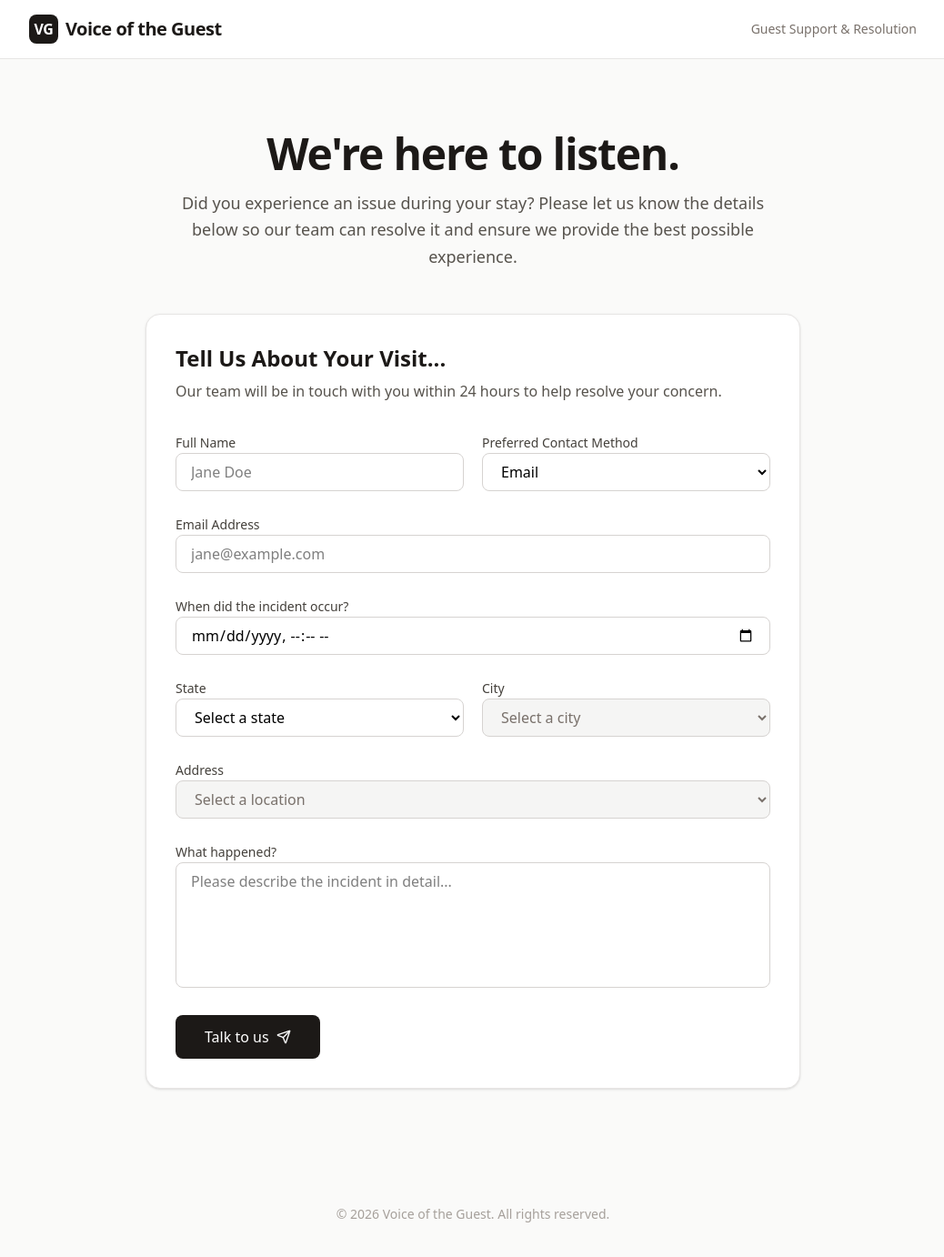
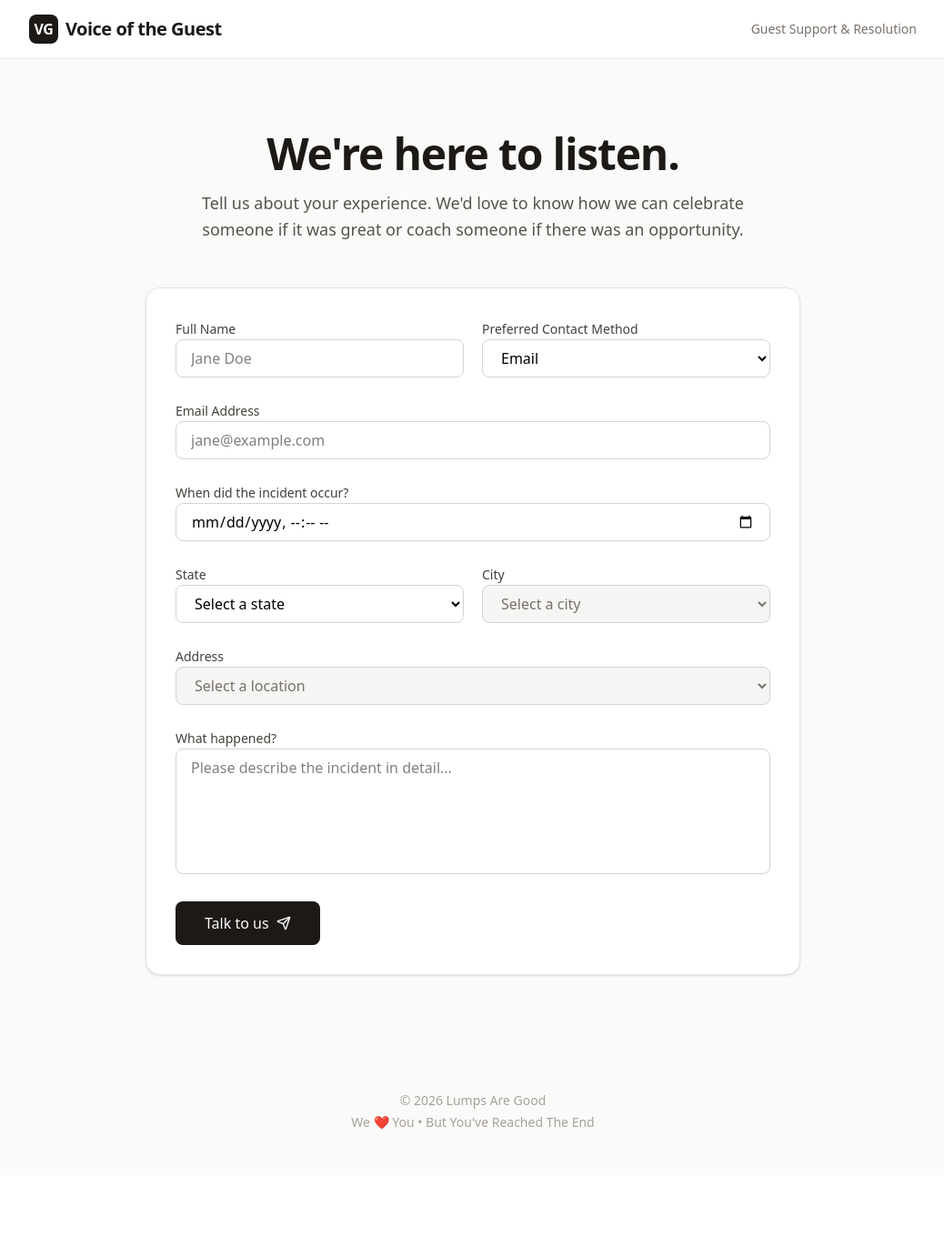
Before and after one commit to LumpsRGood/vog, a React (Vite) app: page / in a window 1280 px wide. Shown: the top 1382 px of the page at 91% size, without its empty margins (120-1158 px from the left). After the commit the page ends 1292 px from the top, so only its background shows below. Built offline with nearby package versions, Linux system fonts and the light colour scheme.

Commit message:
refactor: update branding and UI copy
Update application title, mission statement, and footer information to reflect new branding. Remove redundant header from contact form.

```diff
--- a/index.html
+++ b/index.html
@@ -3,7 +3,7 @@
   <head>
     <meta charset="UTF-8" />
     <meta name="viewport" content="width=device-width, initial-scale=1.0" />
-    <title>My Google AI Studio App</title>
+    <title>VotG</title>
   </head>
   <body>
     <div id="root"></div>
--- a/src/App.tsx
+++ b/src/App.tsx
@@ -32,7 +32,7 @@ export default function App() {
             We're here to listen.
           </h2>
           <p className="text-lg text-stone-600 max-w-2xl mx-auto leading-relaxed">
-            Did you experience an issue during your stay? Please let us know the details below so our team can resolve it and ensure we provide the best possible experience.
+            Tell us about your experience. We'd love to know how we can celebrate someone if it was great or coach someone if there was an opportunity.
           </p>
         </div>
 
@@ -41,7 +41,8 @@ export default function App() {
 
       {/* Footer */}
       <footer className="max-w-5xl mx-auto px-6 py-12 text-center text-sm text-stone-400">
-        <p>&copy; {new Date().getFullYear()} Voice of the Guest. All rights reserved.</p>
+        <p>&copy; 2026 Lumps Are Good</p>
+        <p className="mt-1">We ❤️ You &bull; But You've Reached The End</p>
       </footer>
     </div>
   );
--- a/src/components/ContactForm.tsx
+++ b/src/components/ContactForm.tsx
@@ -98,10 +98,6 @@ export function ContactForm() {
 
   return (
     <div className="bg-white rounded-2xl shadow-sm border border-stone-200 p-6 md:p-8">
-      <div className="mb-8">
-        <h2 className="text-2xl font-semibold text-stone-900 mb-2">Tell Us About Your Visit...</h2>
-        <p className="text-stone-600 text-sm md:text-base">Our team will be in touch with you within 24 hours to help resolve your concern.</p>
-      </div>
       <form onSubmit={handleSubmit} className="space-y-6">
         {/* Name and Contact Method */}
         <div className="grid grid-cols-1 md:grid-cols-2 gap-5">
```
